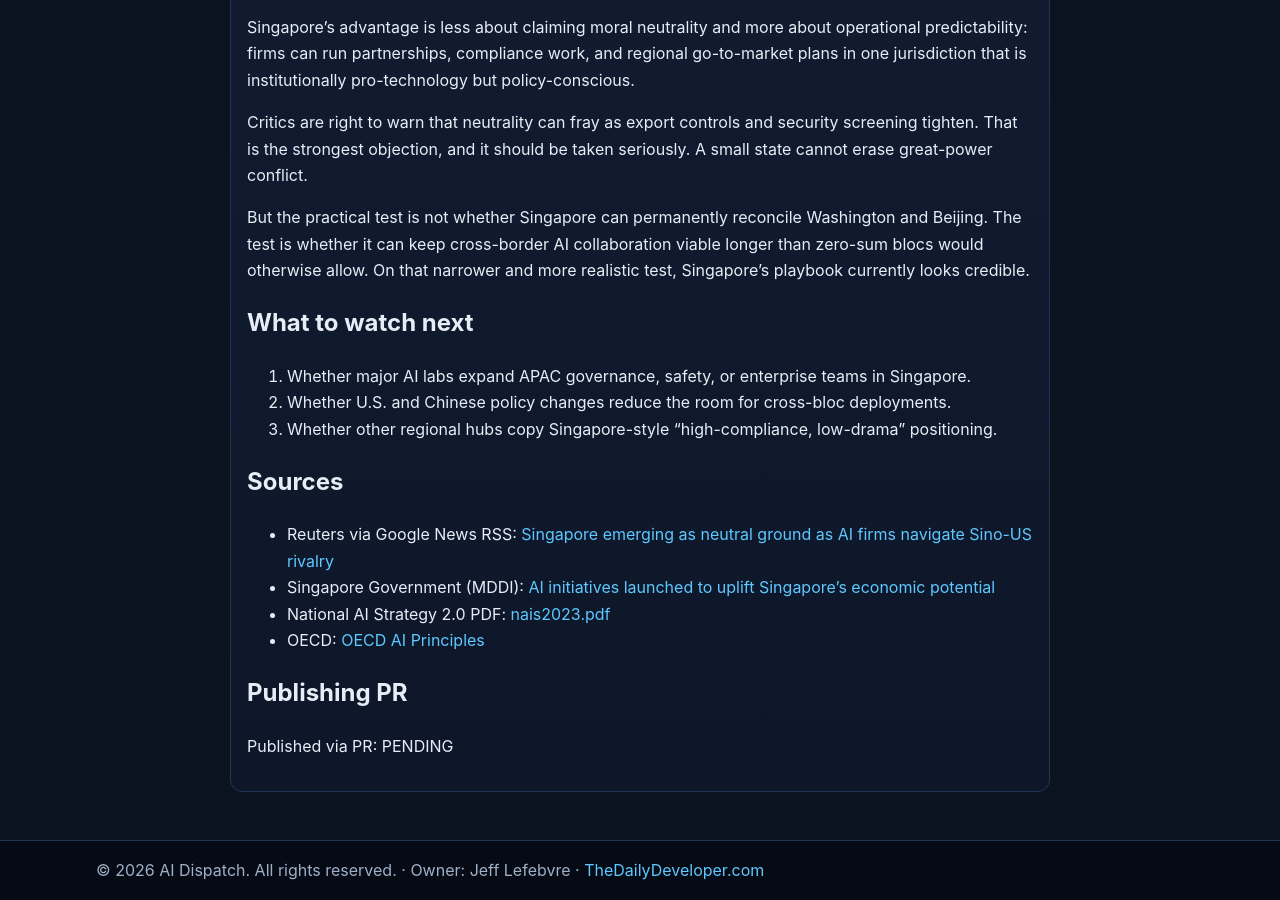
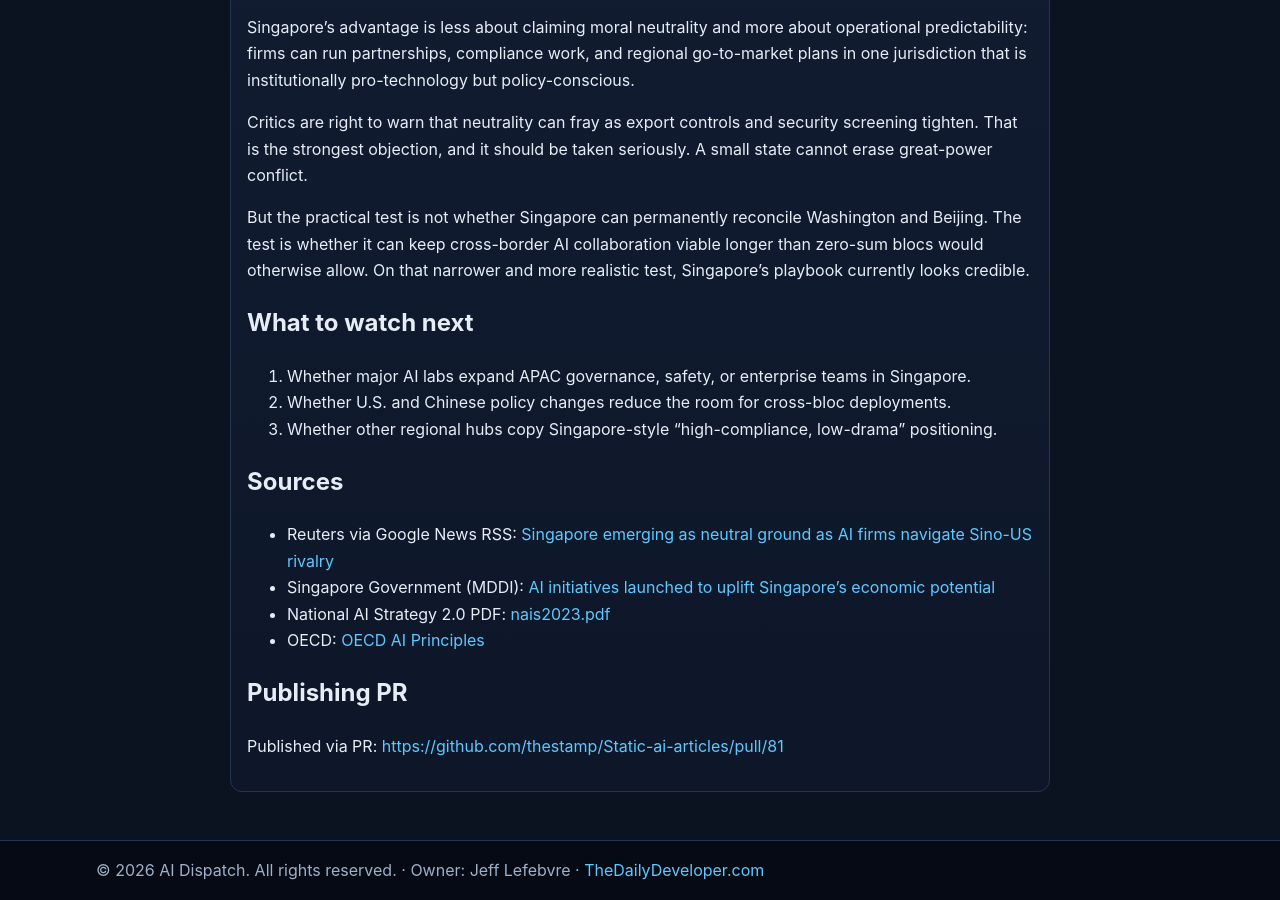
Before and after one commit to thestamp/Static-ai-articles, a Jekyll site: the page built from articles/2026-04-24-singapore-ai-neutrality-fragmenting-tech-order.md, in a window 1280 px wide and 900 px high, scrolled down 1340 px. Built offline with Jekyll 4.4.1, drawn with Linux system fonts in a browser that asks for light colours.

Commit message:
Backfill published_pr_url for singapore-ai-neutrality-fragmenting-tech-order

```diff
--- a/articles/2026-04-24-singapore-ai-neutrality-fragmenting-tech-order.md
+++ b/articles/2026-04-24-singapore-ai-neutrality-fragmenting-tech-order.md
@@ -7,7 +7,7 @@
 category: "opinion-editorials"
 status: "published"
 permalink: "/articles/2026-04-24-singapore-ai-neutrality-fragmenting-tech-order/"
-published_pr_url: "PENDING"
+published_pr_url: "https://github.com/thestamp/Static-ai-articles/pull/81"
 image: "/images/news-banner.png"
 ---
 
@@ -48,4 +48,4 @@
 
 ## Publishing PR
 
-Published via PR: PENDING
+Published via PR: [https://github.com/thestamp/Static-ai-articles/pull/81](https://github.com/thestamp/Static-ai-articles/pull/81)
```
